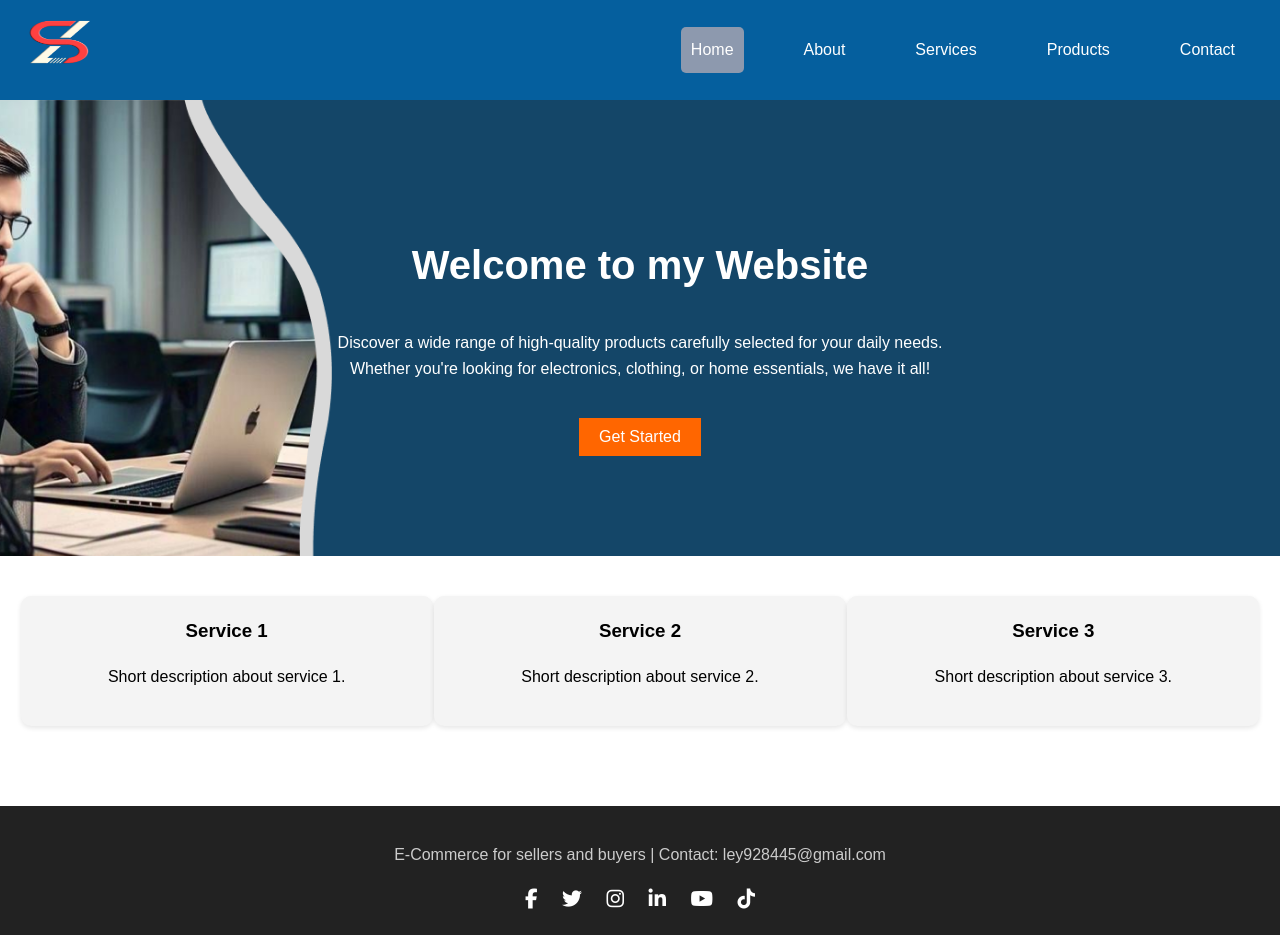
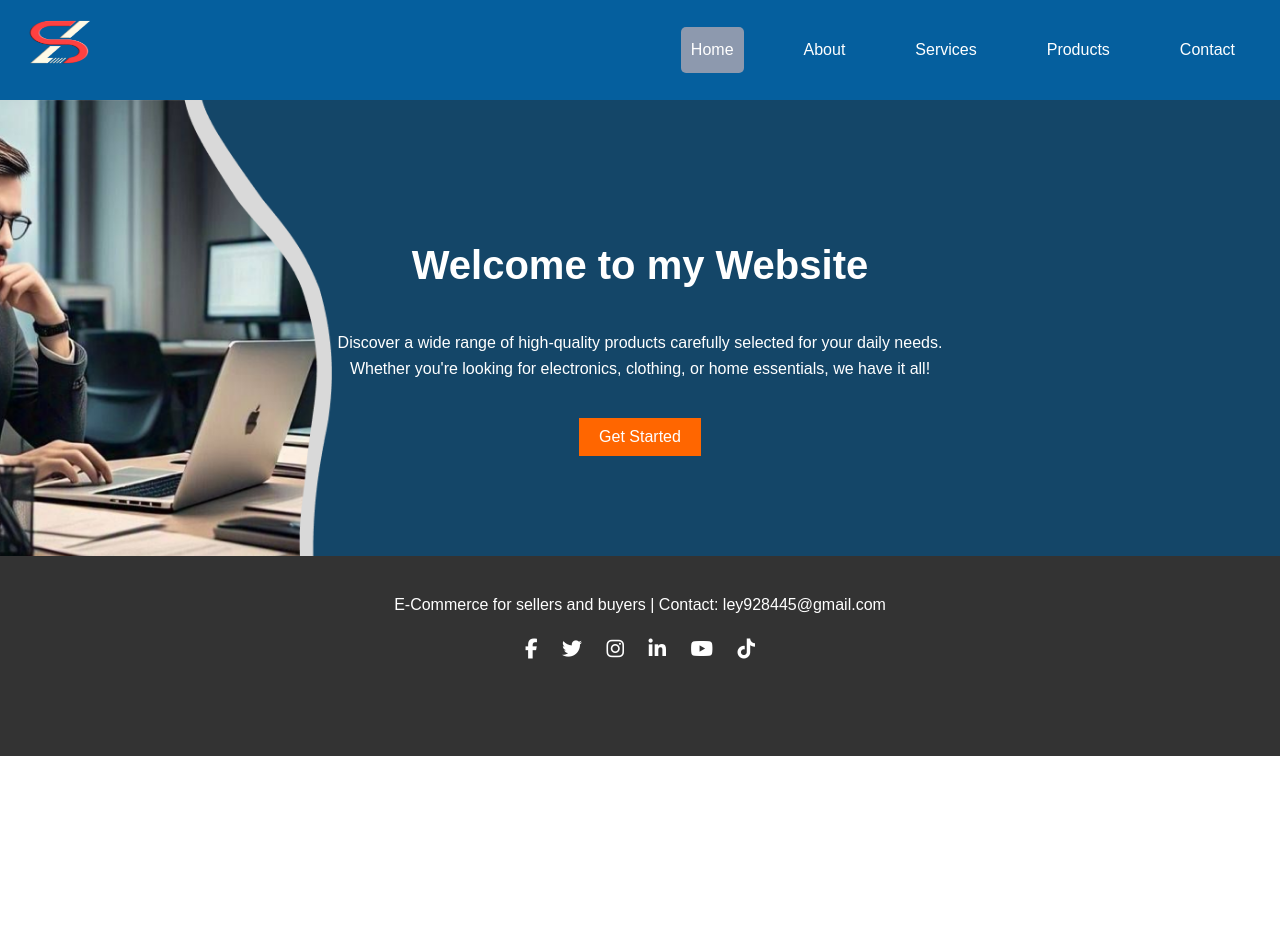
Before and after one commit to Ly136-create/E-Commerce-Platform, a plain HTML site: page index.html in a window 1280 px wide. After the commit the page ends 800 px from the top, so only its background shows below. Drawn offline with Linux system fonts and the light colour scheme.

Commit message:
delete content section

```diff
--- a/index.html
+++ b/index.html
@@ -42,24 +42,7 @@
         <h2>Welcome to my Website</h2>
         <p>Discover a wide range of high-quality products carefully selected for your daily needs. <br> Whether you're
             looking for electronics, clothing, or home essentials, we have it all!</p>
-        <button>Get Started</button>
-    </section>
-
-
-    <!-- Content Section -->
-    <section class="content">
-        <div class="card">
-            <h3>Service 1</h3>
-            <p>Short description about service 1.</p>
-        </div>
-        <div class="card">
-            <h3>Service 2</h3>
-            <p>Short description about service 2.</p>
-        </div>
-        <div class="card">
-            <h3>Service 3</h3>
-            <p>Short description about service 3.</p>
-        </div>
+       <a href="/Pages/products.html"> <button>Get Started</button></a>
     </section>
 
     <!-- Footer -->
--- a/scss/_global.scss
+++ b/scss/_global.scss
@@ -109,18 +109,12 @@ header nav a {
 
 /* Footer */
 footer {
-  background: $primary-color;
+  background: #333;
   color: $text-color;
   text-align: center;
   padding: 20px;
-  margin-top: 20px;
-}
-
-footer {
-  background: #333;
-  color: #fff;
-  text-align: center;
-  padding: 20px;
+  height: 20vh;
+  // padding: 20px;
 
   .social-icons {
     margin-top: 10px;
--- a/scss/components/_home.scss
+++ b/scss/components/_home.scss
@@ -4,6 +4,7 @@
     color: $text-color;
     text-align: center;
     padding: 100px 20px;
+    // height: 50vh;
 
     h2 {
         font-size: 2.5rem;
--- a/scss/components/_servcies.scss
+++ b/scss/components/_servcies.scss
@@ -71,14 +71,6 @@ header nav a {
     object-fit: cover;
 }
 
-footer {
-    background: #222;
-    color: #ccc;
-    text-align: center;
-    padding: 20px;
-    margin-top: 40px;
-}
-
 /* Responsive */
 @media (max-width: 768px) {
     .services-section {
```
Also changed, not shown: dist/css/index.min.css, scss/components/_content.scss (line endings or trailing spaces), 1 other file. Lines whose indentation alone changed are shown as unchanged.
